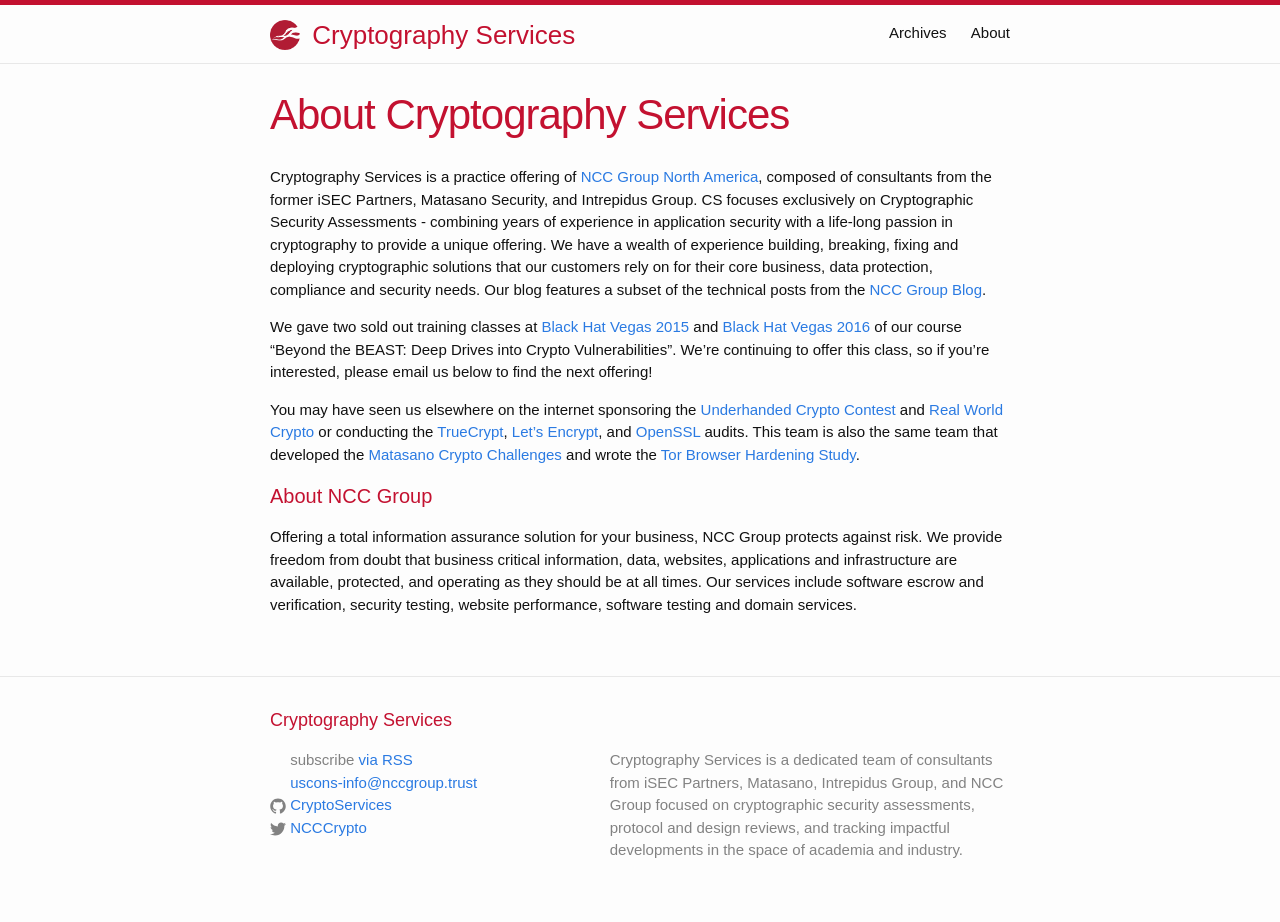
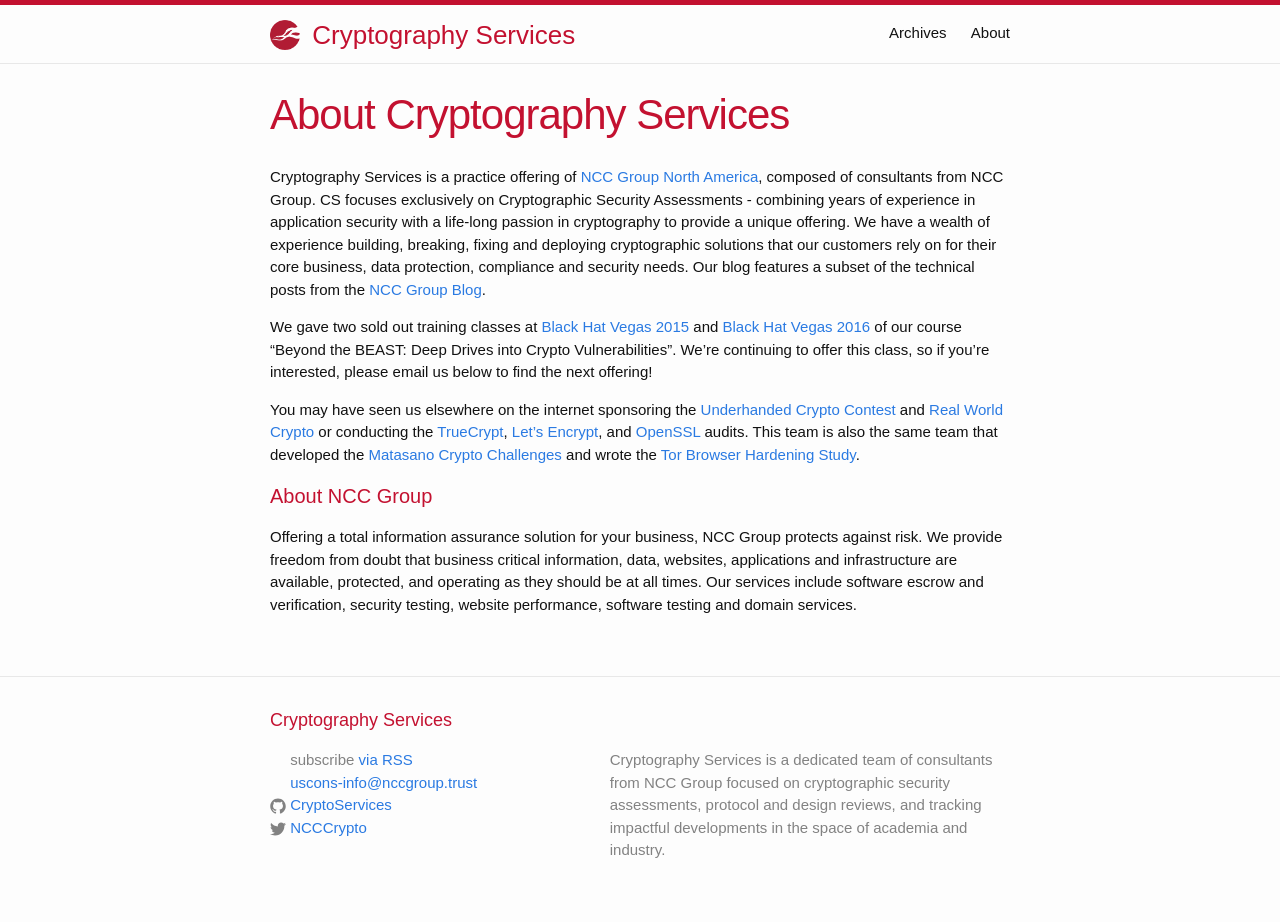
Before and after one commit to CryptoServices/cryptoservices.github.io, a Jekyll site: the page built from about.md, in a window 1280 px wide. Built offline with Jekyll 4.4.1, drawn with Linux system fonts in a browser that asks for light colours.

Commit message:
remove mention of isec/matasano/...

```diff
--- a/_config.yml
+++ b/_config.yml
@@ -2,8 +2,7 @@
 title: Cryptography Services
 email: uscons-info@nccgroup.trust
 description: > # this means to ignore newlines until "baseurl:"
-  Cryptography Services is a dedicated team of consultants from iSEC Partners,
-  Matasano, Intrepidus Group, and NCC Group focused on cryptographic security assessments,
+  Cryptography Services is a dedicated team of consultants from NCC Group focused on cryptographic security assessments,
   protocol and design reviews, and tracking impactful developments in the space
   of academia and industry.
 baseurl: "" # the subpath of your site, e.g. /blog/
--- a/about.md
+++ b/about.md
@@ -4,7 +4,7 @@
 permalink: /about/
 ---
 
-Cryptography Services is a practice offering of [NCC Group North America](https://www.nccgroup.trust/us/), composed of consultants from the former iSEC Partners, Matasano Security, and Intrepidus Group.  CS focuses exclusively on Cryptographic Security Assessments - combining years of experience in application security with a life-long passion in cryptography to provide a unique offering.  We have a wealth of experience building, breaking, fixing and deploying cryptographic solutions that our customers rely on for their core business, data protection, compliance and security needs. Our blog features a subset of the technical posts from the [NCC Group Blog](https://www.nccgroup.trust/uk/about-us/newsroom-and-events/blogs/).
+Cryptography Services is a practice offering of [NCC Group North America](https://www.nccgroup.trust/us/), composed of consultants from NCC Group.  CS focuses exclusively on Cryptographic Security Assessments - combining years of experience in application security with a life-long passion in cryptography to provide a unique offering.  We have a wealth of experience building, breaking, fixing and deploying cryptographic solutions that our customers rely on for their core business, data protection, compliance and security needs. Our blog features a subset of the technical posts from the [NCC Group Blog](https://www.nccgroup.trust/uk/about-us/newsroom-and-events/blogs/).
 
 We gave two sold out training classes at [Black Hat Vegas 2015](https://www.blackhat.com/us-15/training/beyond-the-beast-deep-dives-into-crypto-vulnerabilities.html) and [Black Hat Vegas 2016](https://www.blackhat.com/us-16/training/beyond-the-beast-a-broad-survey-of-crypto-vulnerabilities.html) of our course "Beyond the BEAST: Deep Drives into Crypto Vulnerabilities".  We're continuing to offer this class, so if you're interested, please email us below to find the next offering!
 
```
